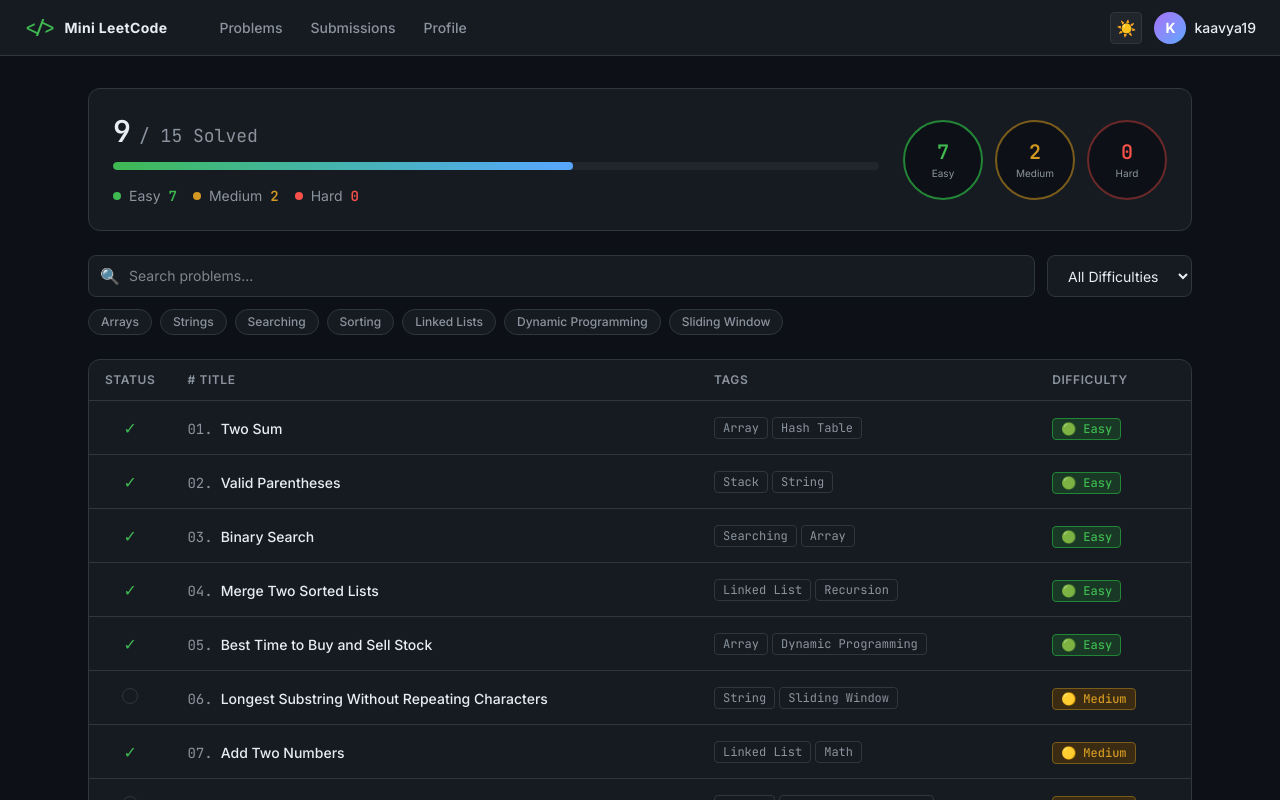
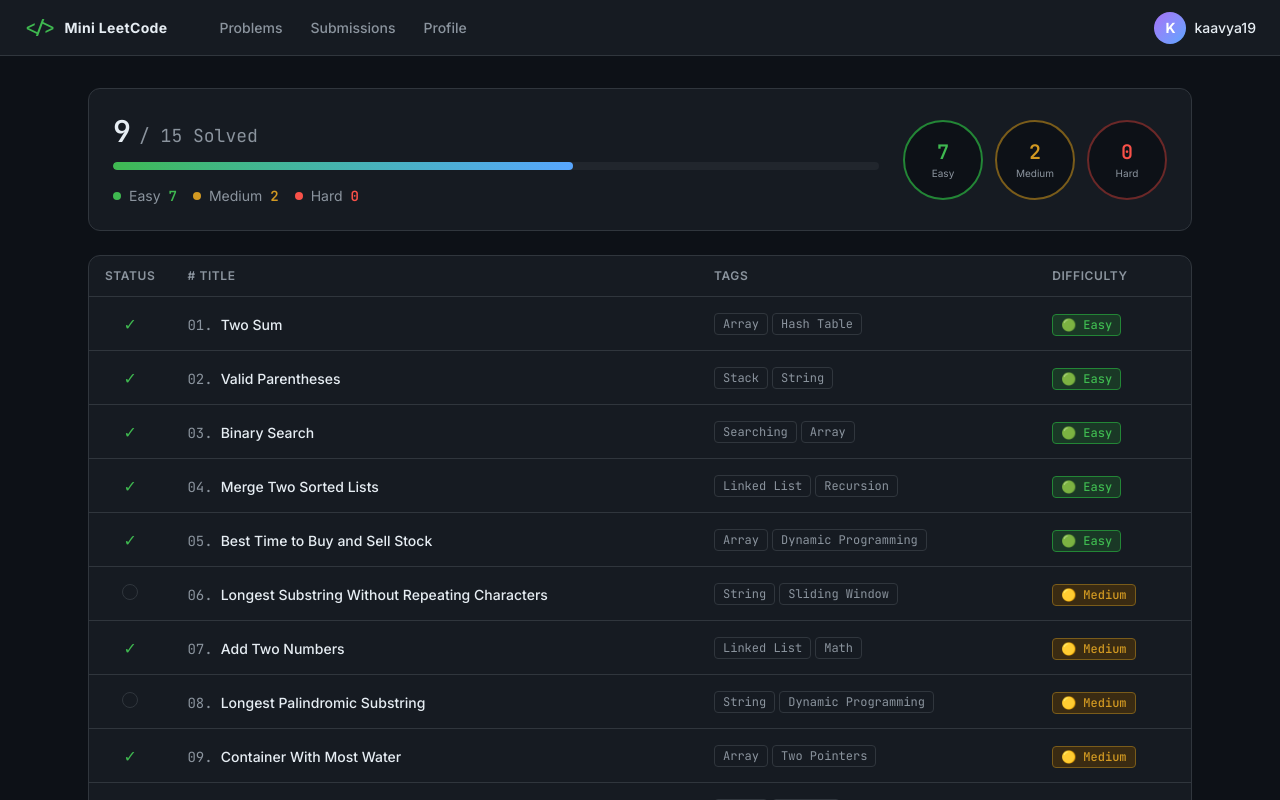
Before and after one commit to sarinkaavya19-ai/Mini_Leet, a React (Vite) app: page / in a window 1280 px wide. Shown: the top 800 px of the page. Built offline with nearby package versions, Linux system fonts and the light colour scheme; the HTML template or start-up script is replaced by a standard one.

Commit message:
Remove dark mode toggle

```diff
--- a/src/App.tsx
+++ b/src/App.tsx
@@ -185,18 +185,7 @@ function Navbar({
       </nav>
 
       <div className="flex items-center gap-3">
-        <button
-          onClick={() => setDarkMode(!darkMode)}
-          className="w-8 h-8 rounded flex items-center justify-center transition-all"
-          style={{
-            background: darkMode ? "#21262d" : "#f3f4f6",
-            color: darkMode ? "#e6edf3" : "#374151",
-            border: `1px solid ${darkMode ? "#30363d" : "#e5e7eb"}`,
-          }}
-          title={darkMode ? "Switch to light mode" : "Switch to dark mode"}
-        >
-          {darkMode ? "☀️" : "🌙"}
-        </button>
+
         <button
           onClick={() => setScreen("profile")}
           className="flex items-center gap-2 hover:opacity-80 transition-opacity"
@@ -223,9 +212,6 @@ function Dashboard({ setScreen, setProblem, darkMode }: { setScreen: (s: Screen)
   const text = darkMode ? "#e6edf3" : "#1f2328";
   const muted = darkMode ? "#8b949e" : "#6b7280";
   const hover = darkMode ? "#1f2937" : "#f3f4f6";
-  const [search, setSearch] = useState("");
-  const [activeCategory, setActiveCategory] = useState<string | null>(null);
-  const [difficultyFilter, setDifficultyFilter] = useState<string>("All");
 
   const totalSolved = PROBLEMS.filter((p) => p.solved).length;
   const easySolved = PROBLEMS.filter((p) => p.difficulty === "Easy" && p.solved).length;
@@ -233,12 +219,7 @@ function Dashboard({ setScreen, setProblem, darkMode }: { setScreen: (s: Screen)
   const mediumSolved = PROBLEMS.filter((p) => p.difficulty === "Medium" && p.solved).length;
   const hardSolved = PROBLEMS.filter((p) => p.difficulty === "Hard" && p.solved).length;
 
-  const filtered = PROBLEMS.filter((p) => {
-    const matchSearch = p.title.toLowerCase().includes(search.toLowerCase());
-    const matchCat = !activeCategory || p.categories.some((c) => c.toLowerCase().includes(activeCategory.toLowerCase()));
-    const matchDiff = difficultyFilter === "All" || p.difficulty === difficultyFilter;
-    return matchSearch && matchCat && matchDiff;
-  });
+  const filtered = PROBLEMS;
 
   return (
     <div className="max-w-6xl mx-auto px-6 py-8 space-y-6">
@@ -294,50 +275,7 @@ function Dashboard({ setScreen, setProblem, darkMode }: { setScreen: (s: Screen)
         </div>
       </div>
 
-      {/* Filters */}
-      <div className="space-y-3">
-        <div className="flex flex-col sm:flex-row gap-3">
-          <div className="relative flex-1">
-            <span className="absolute left-3 top-1/2 -translate-y-1/2" style={{ color: muted }}>🔍</span>
-            <input
-              type="text"
-              placeholder="Search problems..."
-              value={search}
-              onChange={(e) => setSearch(e.target.value)}
-              className="w-full rounded-lg pl-10 pr-4 py-2.5 text-sm focus:outline-none focus:ring-1 focus:ring-[#58a6ff] transition-colors border"
-              style={{ background: bg, borderColor: border, color: text }}
-            />
-          </div>
-          <select
-            value={difficultyFilter}
-            onChange={(e) => setDifficultyFilter(e.target.value)}
-            className="rounded-lg px-4 py-2.5 text-sm focus:outline-none transition-colors cursor-pointer border"
-            style={{ background: bg, borderColor: border, color: text }}
-          >
-            <option value="All">All Difficulties</option>
-            <option value="Easy">🟢 Easy</option>
-            <option value="Medium">🟡 Medium</option>
-            <option value="Hard">🔴 Hard</option>
-          </select>
-        </div>
 
-        <div className="flex flex-wrap gap-2">
-          {CATEGORIES.map((cat) => (
-            <button
-              key={cat}
-              onClick={() => setActiveCategory(activeCategory === cat ? null : cat)}
-              className="px-3 py-1 rounded-full text-xs font-medium transition-all border"
-              style={
-                activeCategory === cat
-                  ? { background: "#2d2157", color: "#a371f7", borderColor: "#5a3ea6" }
-                  : { background: bg, color: muted, borderColor: border }
-              }
-            >
-              {cat}
-            </button>
-          ))}
-        </div>
-      </div>
 
       {/* Problem table */}
       <div className="rounded-xl overflow-hidden border" style={{ background: bg, borderColor: border }}>
```
